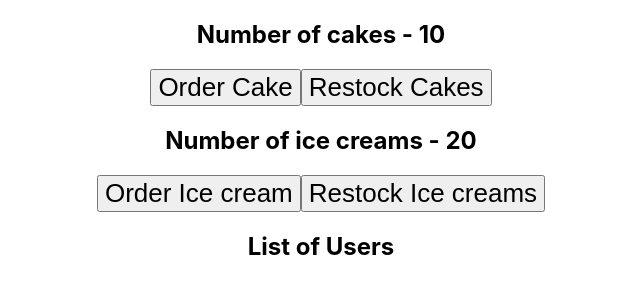
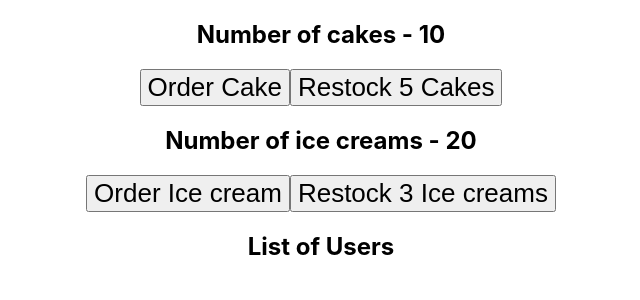
Before and after one commit to arepaFlipper/redux_toolkit_tuto, a React (Vite) app in the folder react-rtk-demo/: page / in a window 1280 px wide. Shown: the top 300 px of the page, without its empty margins (319-959 px from the left). Built offline with nearby package versions, Linux system fonts and the light colour scheme.

Commit message:
⛅ restock value display

```diff
--- a/react-rtk-demo/src/features/cake/CakeView.jsx
+++ b/react-rtk-demo/src/features/cake/CakeView.jsx
@@ -5,11 +5,12 @@ import { ordered, restocked } from './cakeSlice';
 export const CakeView = () => {
   const numberOfCakes = useSelector((state) => state.cake.numOfCakes)
   const dispatch = useDispatch()
+  const restockValue = 5
   return (
     <div>
       <h2>Number of cakes - {numberOfCakes} </h2>
       <button onClick={() => dispatch(ordered())}>Order Cake</button>
-      <button onClick={() => dispatch(restocked(5))}>Restock Cakes</button>
+      <button onClick={() => dispatch(restocked(restockValue))}>Restock {restockValue} Cakes</button>
     </div>
   )
 }
--- a/react-rtk-demo/src/features/icecream/IcecreamView.jsx
+++ b/react-rtk-demo/src/features/icecream/IcecreamView.jsx
@@ -6,11 +6,12 @@ export const IcecreamView = () => {
   const [value, setValue] = useState(1);
   const numberOfIcecreams = useSelector((state) => state.icecream.numOfIcecreams);
   const dispatch = useDispatch();
+  const restockValue = 3;
   return (
     <div>
       <h2>Number of ice creams - {numberOfIcecreams}</h2>
       <button onClick={() => dispatch(ordered())}>Order Ice cream</button>
-      <button onClick={() => dispatch(restocked(3))}>Restock Ice creams</button>
+      <button onClick={() => dispatch(restocked(restockValue))}>Restock {restockValue} Ice creams</button>
     </div>
   )
 }
```
